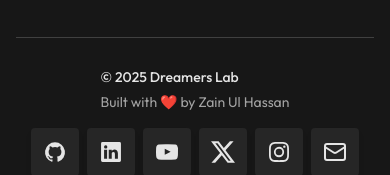
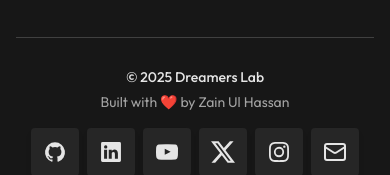
Before and after one commit to zainulhassan815/portfolio, a Next.js app: page / in a window 390 px wide. Shown: the part 11583-11758 px from the top of the page. Built offline with nearby package versions, Linux system fonts and the light colour scheme.

Commit message:
Fix text alignment on small screens.

```diff
--- a/src/components/sections/footer.tsx
+++ b/src/components/sections/footer.tsx
@@ -5,7 +5,7 @@
   return (
     <footer className="border-t py-8">
       <div className="container mx-auto flex flex-col items-center justify-between gap-4 md:flex-row">
-        <div className="flex flex-col justify-center gap-2">
+        <div className="flex flex-col items-center justify-center gap-2 md:items-start">
           <Typography variant="small">&copy; {new Date().getFullYear()} Dreamers Lab</Typography>
           <Typography variant="muted">Built with ❤️ by Zain Ul Hassan</Typography>
         </div>
```
